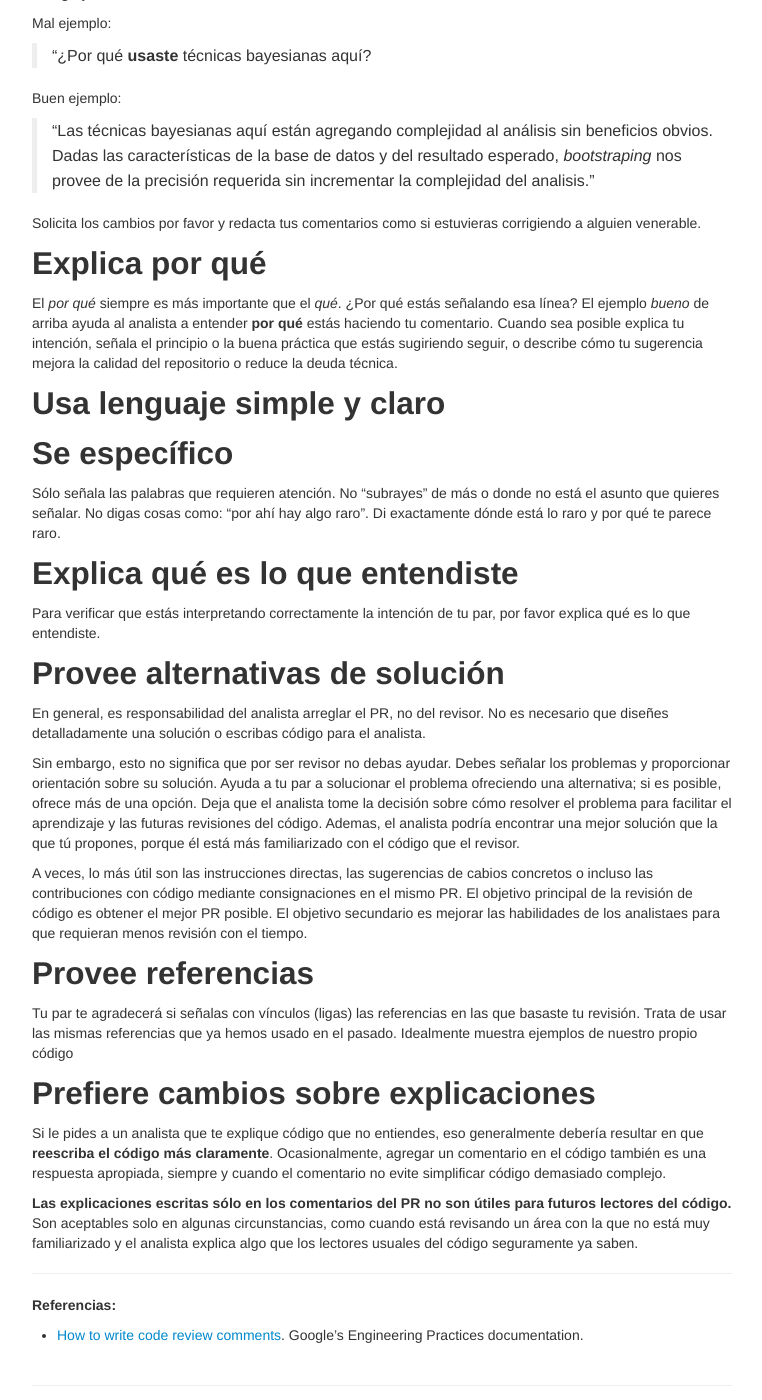
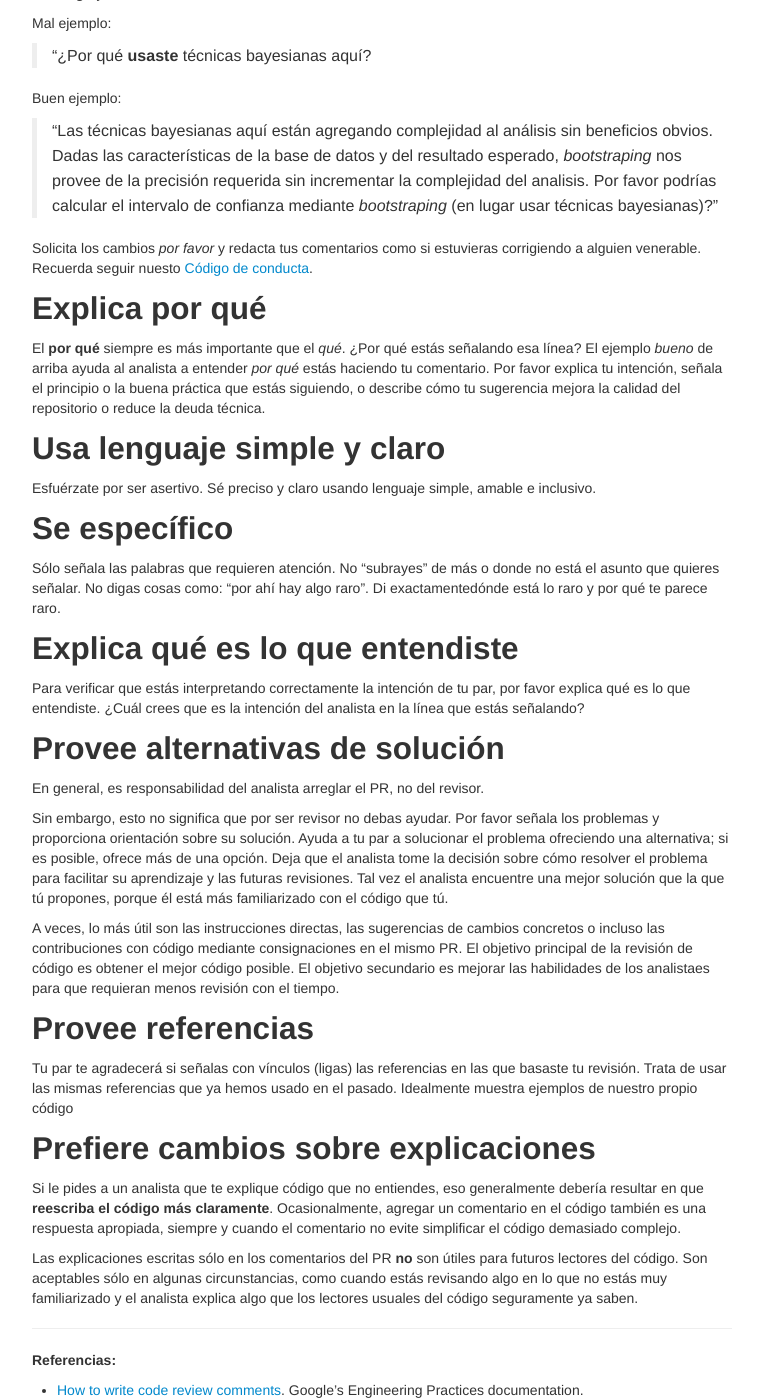
Before and after one commit to LizethMReyes/islasgeci.github.io, a Jekyll site: the page built from _guia_de_estilo/revisiones.md, in a window 1280 px wide and 1400 px high, scrolled down 531 px. Shown: the whole window, without its empty margins (258-1020 px from the left). Built offline with Jekyll 4.4.1, drawn with Linux system fonts in a browser that asks for light colours; some of the changed text lies outside the part shown.

Commit message:
Cambios menores

```diff
--- a/_guia_de_estilo/revisiones.md
+++ b/_guia_de_estilo/revisiones.md
@@ -22,7 +22,7 @@ description: Cómo logramos revisiones amables y efectivas
 
 ## Se amable
 
-Es importante ser amable, cortés y respetuoso con el analista que solicitó revisión. Haz tus
+Es importante ser amable, cortés y respetuoso con el analista que solicitó la revisión. Haz tus
 comentarios sobre el **código** y nunca sobre el **analista**.
 
 Mal ejemplo:
@@ -33,47 +33,50 @@ Buen ejemplo:
 
 > "Las técnicas bayesianas aquí están agregando complejidad al análisis sin beneficios obvios. Dadas
 > las características de la base de datos y del resultado esperado, _bootstraping_ nos provee de la
-> precisión requerida sin incrementar la complejidad del analisis."
+> precisión requerida sin incrementar la complejidad del analisis. Por favor podrías calcular el
+> intervalo de confianza mediante _bootstraping_ (en lugar usar técnicas bayesianas)?"
 
-Solicita los cambios por favor y redacta tus comentarios como si estuvieras corrigiendo a alguien
-venerable.
+Solicita los cambios _por favor_ y redacta tus comentarios como si estuvieras corrigiendo a alguien
+venerable. Recuerda seguir nuesto [Código de
+conducta](https://islasgeci.github.io/2019/11/06/code-of-conduct).
 
 ## Explica por qué
 
-El _por qué_ siempre es más importante que el _qué_. ¿Por qué estás señalando esa línea? El ejemplo
-_bueno_ de arriba ayuda al analista a entender **por qué** estás haciendo tu comentario. Cuando sea
-posible explica tu intención, señala el principio o la buena práctica que estás sugiriendo seguir, o
-describe cómo tu sugerencia mejora la calidad del repositorio o reduce la deuda técnica.
+El **por qué** siempre es más importante que el _qué_. ¿Por qué estás señalando esa línea? El
+ejemplo _bueno_ de arriba ayuda al analista a entender _por qué_ estás haciendo tu comentario. Por
+favor explica tu intención, señala el principio o la buena práctica que estás siguiendo, o describe
+cómo tu sugerencia mejora la calidad del repositorio o reduce la deuda técnica.
 
 ## Usa lenguaje simple y claro
+
+Esfuérzate por ser asertivo. Sé preciso y claro usando lenguaje simple, amable e inclusivo.
 
 ## Se específico
 
 Sólo señala las palabras que requieren atención. No "subrayes" de más o donde no está el asunto que
-quieres señalar. No digas cosas como: "por ahí hay algo raro". Di exactamente  dónde está lo raro y
+quieres señalar. No digas cosas como: "por ahí hay algo raro". Di exactamentedónde está lo raro y
 por qué te parece raro.
 
 ## Explica qué es lo que entendiste
 
 Para verificar que estás interpretando correctamente la intención de tu par, por favor explica qué
-es lo que entendiste.
+es lo que entendiste. ¿Cuál crees que es la intención del analista en la línea que estás señalando?
 
 ## Provee alternativas de solución
 
-En general, es responsabilidad del analista arreglar el PR, no del revisor. No es necesario que
-diseñes detalladamente una solución o escribas código para el analista.
+En general, es responsabilidad del analista arreglar el PR, no del revisor.
 
-Sin embargo, esto no significa que por ser revisor no debas ayudar. Debes señalar los problemas y
-proporcionar orientación sobre su solución. Ayuda a tu par a solucionar el problema ofreciendo una
+Sin embargo, esto no significa que por ser revisor no debas ayudar. Por favor señala los problemas y
+proporciona orientación sobre su solución. Ayuda a tu par a solucionar el problema ofreciendo una
 alternativa; si es posible, ofrece más de una opción. Deja que el analista tome la decisión sobre
-cómo resolver el problema para facilitar el aprendizaje y las futuras revisiones del código. Ademas,
-el analista podría encontrar una mejor solución que la que tú propones, porque él está más
-familiarizado con el código que el revisor.
+cómo resolver el problema para facilitar su aprendizaje y las futuras revisiones. Tal vez el
+analista encuentre una mejor solución que la que tú propones, porque él está más familiarizado con
+el código que tú.
 
-A veces, lo más útil son las instrucciones directas, las sugerencias de cabios concretos o incluso
+A veces, lo más útil son las instrucciones directas, las sugerencias de cambios concretos o incluso
 las contribuciones con código mediante consignaciones en el mismo PR. El objetivo principal de la
-revisión de código es obtener el mejor PR posible. El objetivo secundario es mejorar las habilidades
-de los analistaes para que requieran menos revisión con el tiempo.
+revisión de código es obtener el mejor código posible. El objetivo secundario es mejorar las
+habilidades de los analistaes para que requieran menos revisión con el tiempo.
 
 ## Provee referencias
 
@@ -85,12 +88,12 @@ nuestro propio código
 
 Si le pides a un analista que te explique código que no entiendes, eso generalmente debería resultar
 en que **reescriba el código más claramente**. Ocasionalmente, agregar un comentario en el código
-también es una respuesta apropiada, siempre y cuando el comentario no evite simplificar código
+también es una respuesta apropiada, siempre y cuando el comentario no evite simplificar el código
 demasiado complejo.
 
-**Las explicaciones escritas sólo en los comentarios del PR no son útiles para futuros lectores del
-código.** Son aceptables solo en algunas circunstancias, como cuando está revisando un área con la
-que no está muy familiarizado y el analista explica algo que los lectores usuales del código
+Las explicaciones escritas sólo en los comentarios del PR **no** son útiles para futuros lectores
+del código. Son aceptables sólo en algunas circunstancias, como cuando estás revisando algo en lo
+que no estás muy familiarizado y el analista explica algo que los lectores usuales del código
 seguramente ya saben.
 
 ---
```
